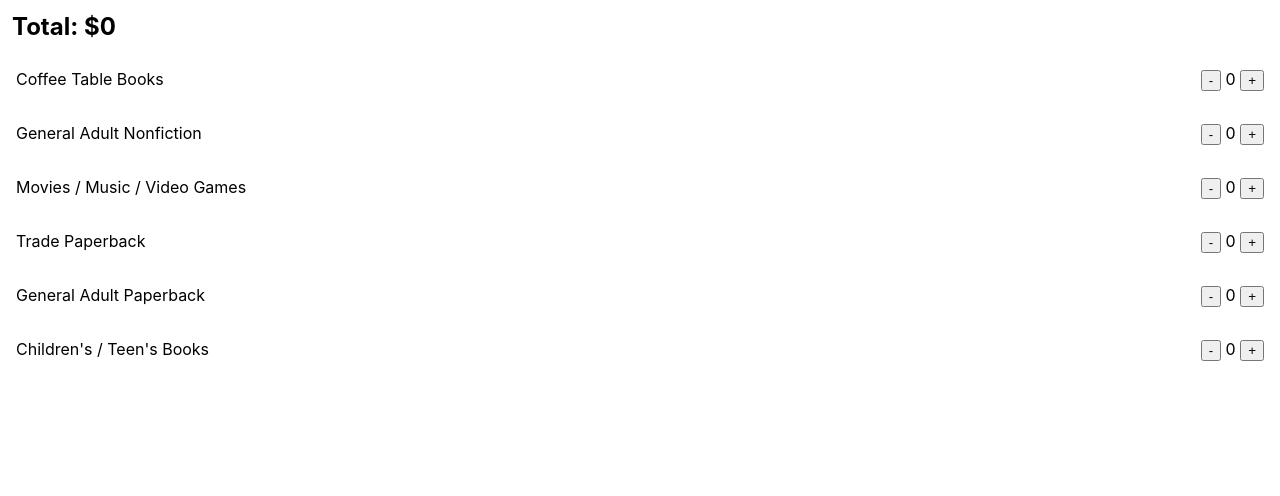
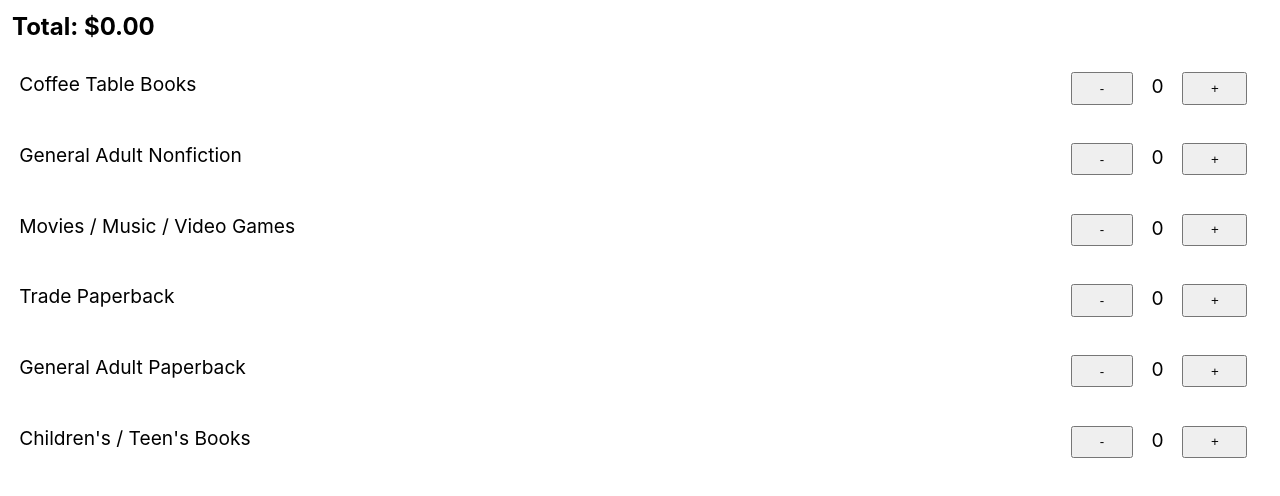
Before and after one commit to jtlong3rd/wvpl-ambler-book-sale-pricer, a React (Create React App) app: page / in a window 1280 px wide. Shown: the top 496 px of the page. Built offline with nearby package versions, Linux system fonts and the light colour scheme.

Commit message:
Fine styling of buttons and total

```diff
--- a/src/App.tsx
+++ b/src/App.tsx
@@ -58,7 +58,7 @@ function App() {
       (memo, { key, pricingRule }) =>
         memo + pricingRule(itemCounts[key] ?? 0),
       0
-    ),
+    ).toFixed(2),
     [itemCounts, itemSpecs]
   );
 
--- a/src/Item.tsx
+++ b/src/Item.tsx
@@ -1,4 +1,4 @@
-import { ReactNode } from 'react';
+import { CSSProperties, ReactNode } from 'react';
 
 interface Props {
   name: ReactNode;
@@ -7,10 +7,16 @@ interface Props {
   onDecrement: () => void;
 }
 
+const buttonStyling: CSSProperties = {
+  margin: '0 1em',
+  padding: '0.5em 2em'
+};
+
 export function Item({ name, count, onIncrement, onDecrement }: Props) {
   return (
     <span
       style={{
+        fontSize: '1.2em',
         margin: '1em',
         display: 'flex',
         justifyContent: 'space-between'
@@ -21,11 +27,19 @@ export function Item({ name, count, onIncrement, onDecrement }: Props) {
       </div>
       <div>
       {' '}
-      <button onClick={onDecrement} type="button">-</button>
+      <button
+        style={buttonStyling}
+        onClick={onDecrement}
+        type="button"
+      >-</button>
       {' '}
       {count}
       {' '}
-      <button onClick={onIncrement} type="button">+</button>
+      <button
+        style={buttonStyling}
+        onClick={onIncrement}
+        type="button"
+      >+</button>
       </div>
     </span>
   );
--- a/src/Total.tsx
+++ b/src/Total.tsx
@@ -1,5 +1,7 @@
+import { ReactNode } from 'react';
+
 interface Props {
-  total: number;
+  total: ReactNode;
 }
 
 export function Total({ total }: Props) {
```
